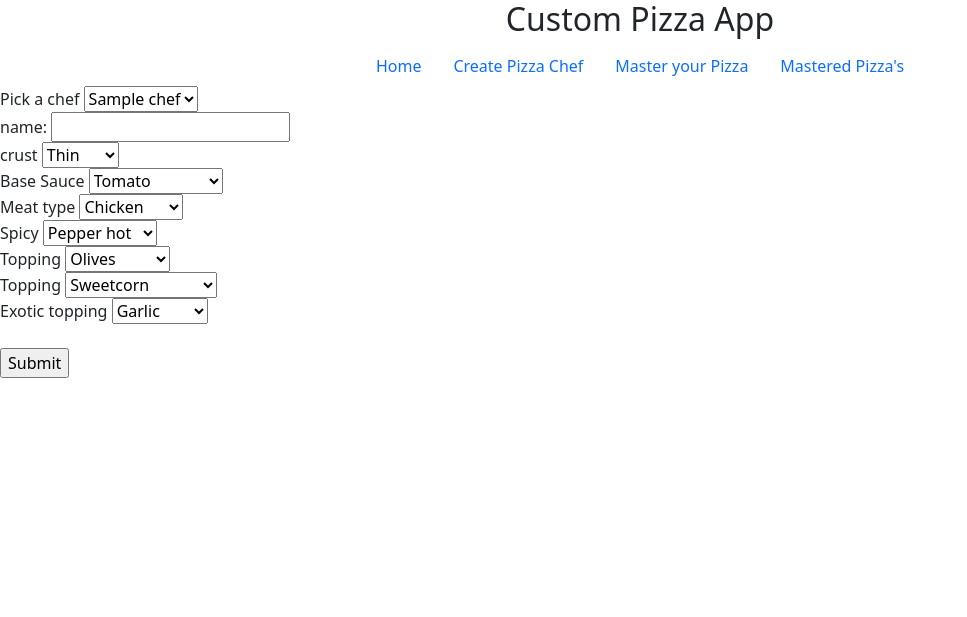
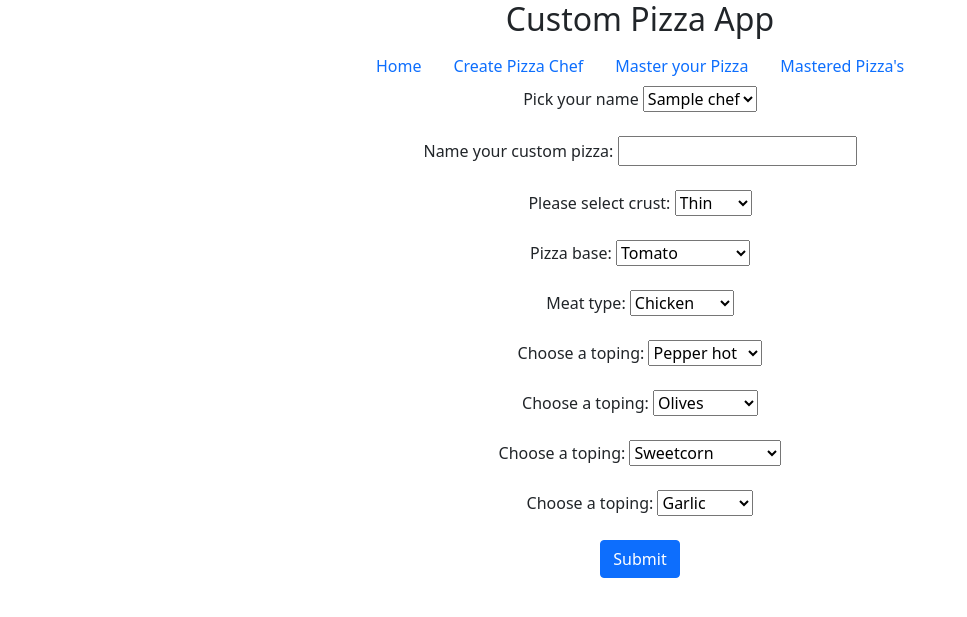
Before and after one commit to erhnaks/Phyton_flask_app_Pipeline, a Flask app: page /createpizza in a window 1280 px wide. Shown: the top 617 px of the page, without its empty margins (0-967 px from the left). Run offline with Flask 2, Linux system fonts and the light colour scheme; tables that the repository leaves empty hold one stand-in row (values such as "Sample post").

Commit message:
QP-6 # Most of the HTML files are cleaned up and tested

```diff
--- a/application/forms.py
+++ b/application/forms.py
@@ -22,15 +22,31 @@ class Updateform(FlaskForm):
             raise ValidationError ('Ooopps, This fantasy Chef name does exist, Please choose another fancy Chef name')
 
 class Pizzaform(FlaskForm):
-    name = StringField('name:', validators=[DataRequired(), Length(min=2, max=30)])
-    crust = SelectField('crust', choices=[('Thin', 'Thin'), ('Deep', 'Deep'), ('Stuffed', 'Stuffed')])
-    base = SelectField('Base Sauce', choices=[('Tomato', 'Tomato'), ('Garlic', 'Garlic'), ('Tomato&Garlic', 'Tomato&Garlic')])
-    topping1 = SelectField('Meat type', choices=[('Chicken', 'Chicken'), ('Beef', 'Beef'), ('Tuna', 'Tuna'), ('Vegetarian', 'Vegetarian')])
-    topping2 = SelectField('Spicy', choices=[('Pepper hot', 'Pepper hot'), ('Pepper mild', 'Pepper mild'), ('Jalapeno', 'Jalapeno')])
-    topping3 = SelectField('Topping', choices=[('Olives', 'Olives'), ('Onion', 'Onion'), ('Muhsroom', 'Muhsroom')])
-    topping4 = SelectField('Topping', choices=[('Sweetcorn', 'Sweetcorn'), ('Pineapple', 'Pineapple'), ('Sundried Tomato', 'Sundried Tomato')])
-    topping5 = SelectField('Exotic topping', choices=[('Garlic', 'Garlic'), ('Capsicum', 'Capsicum'), ('Eggplant', 'Eggplant')])
-    chef_id = SelectField('Pick a chef', choices=[], validators=[DataRequired()])
+
+    name = StringField('Name your custom pizza:', validators=[DataRequired(), Length(min=2, max=30)])
+
+    crust = SelectField('Please select crust:',
+    choices=[('Thin', 'Thin'), ('Deep', 'Deep'), ('Stuffed', 'Stuffed')])
+
+    base = SelectField('Pizza base:',
+    choices=[('Tomato', 'Tomato'), ('Garlic', 'Garlic'), ('Tomato&Garlic', 'Tomato&Garlic')])
+
+    topping1 = SelectField('Meat type:',
+    choices=[('Chicken', 'Chicken'), ('Beef', 'Beef'), ('Tuna', 'Tuna'), ('Vegetarian', 'Vegetarian')])
+
+    topping2 = SelectField('Choose a toping:',
+    choices=[('Pepper hot', 'Pepper hot'), ('Pepper mild', 'Pepper mild'), ('Jalapeno', 'Jalapeno')])
+
+    topping3 = SelectField('Choose a toping:',
+    choices=[('Olives', 'Olives'), ('Onion', 'Onion'), ('Muhsroom', 'Muhsroom')])
+
+    topping4 = SelectField('Choose a toping:',
+    choices=[('Sweetcorn', 'Sweetcorn'), ('Pineapple', 'Pineapple'), ('Sundried Tomato', 'Sundried Tomato')])
+
+    topping5 = SelectField('Choose a toping:',
+    choices=[('Garlic', 'Garlic'), ('Capsicum', 'Capsicum'), ('Eggplant', 'Eggplant')])
+
+    chef_id = SelectField('Pick your name', choices=[], validators=[DataRequired()])
     submit = SubmitField('Submit')
     def validate_name(self, name):
         name_pizza = Pizza.query.filter_by(name=name.data).first()
--- a/application/templates/base.html
+++ b/application/templates/base.html
@@ -2,8 +2,13 @@
 <html>
 <head>
     <title> Chef Pizza's </title>
+    <meta charset="utf-8">
+    <meta name="viewport" content="width=device-width, initial-scale=1">
     </head>
-    <link href="https://cdn.jsdelivr.net/npm/bootstrap@5.1.3/dist/css/bootstrap.min.css" rel="stylesheet" integrity="sha384-1BmE4kWBq78iYhFldvKuhfTAU6auU8tT94WrHftjDbrCEXSU1oBoqyl2QvZ6jIW3" crossorigin="anonymous">
+    <link href="https://cdn.jsdelivr.net/npm/bootstrap@5.1.3/dist/css/bootstrap.min.css"
+    rel="stylesheet" integrity="sha384-1BmE4kWBq78iYhFldvKuhfTAU6auU8tT94WrHftjDbrCEXSU1oBoqyl2QvZ6jIW3" crossorigin="anonymous">
+    <script src="https://cdn.jsdelivr.net/npm/bootstrap@5.1.3/dist/js/bootstrap.bundle.min.js"
+    integrity="sha384-ka7Sk0Gln4gmtz2MlQnikT1wXgYsOg+OMhuP+IlRH9sENBO0LRn5q+8nbTov4+1p" crossorigin="anonymous"></script>
         <h2><center>Custom Pizza App</center></h2>
 
         <ul class="nav justify-content-center">
--- a/application/templates/createchef.html
+++ b/application/templates/createchef.html
@@ -4,7 +4,7 @@
 
 <form action="" method="post">
     {{ form.hidden_tag() }}
-    {{ form.name.label }} {{ form.name }}
+    <center>{{ form.name.label }} {{ form.name }}</center>
     {% if form.name.errors %}
     <div class='error'>
         {% for error in form.name.errors %}
@@ -13,7 +13,7 @@
     </div>
     {% endif %}
     <br>
-    {{ form.submit }}
+    <center><input class="btn btn-primary" type="submit" value="Submit"></center>
 </form>
 
 {% endblock chef %}
--- a/application/templates/createpizza.html
+++ b/application/templates/createpizza.html
@@ -3,10 +3,9 @@
 
 <form action="" method="post">
     {{ form.hidden_tag() }}
-    {{ form.chef_id.label}} {{ form.chef_id }}
+    <center>{{ form.chef_id.label}} {{ form.chef_id }}</center>
     <br>
-    {{ form.name.label }}
-    {{ form.name }}
+    <center>{{ form.name.label }} {{ form.name }}</center>
     {% if form.name.errors %}
     <div class='error'>
         {% for error in form.name.errors %}
@@ -15,22 +14,23 @@
     </div>
     {% endif %}
     <br>
-    {{ form.crust.label }} {{ form.crust }}
+    <center>{{ form.crust.label }} {{ form.crust }}</center>
     <br>
-    {{ form.base.label }} {{ form.base }}
+    <center>{{ form.base.label }} {{ form.base }}</center>
     <br>
-    {{ form.topping1.label }} {{ form.topping1 }}
+    <center>{{ form.topping1.label }} {{ form.topping1 }}</center>
     <br>
-    {{ form.topping2.label }} {{ form.topping2 }}
+    <center>{{ form.topping2.label }} {{ form.topping2 }}</center>
     <br>
-    {{ form.topping3.label }} {{ form.topping3 }}
+    <center>{{ form.topping3.label }} {{ form.topping3 }}</center>
     <br>
-    {{ form.topping4.label }} {{ form.topping4 }}
+    <center>{{ form.topping4.label }} {{ form.topping4 }}</center>
     <br>
-    {{ form.topping5.label }} {{ form.topping5 }}
-    <br>
+    <center>{{ form.topping5.label }} {{ form.topping5 }}</center>
     </div>
     <br>
-    {{ form.submit }}
+    <center><input class="btn btn-primary" type="submit" value="Submit"></center>
     </form>
     {% endblock chef %}
+
+    <center>
```
Also changed, not shown: application/templates/read.html (+15 -14 lines), application/templates/update.html (+4 -4 lines).
